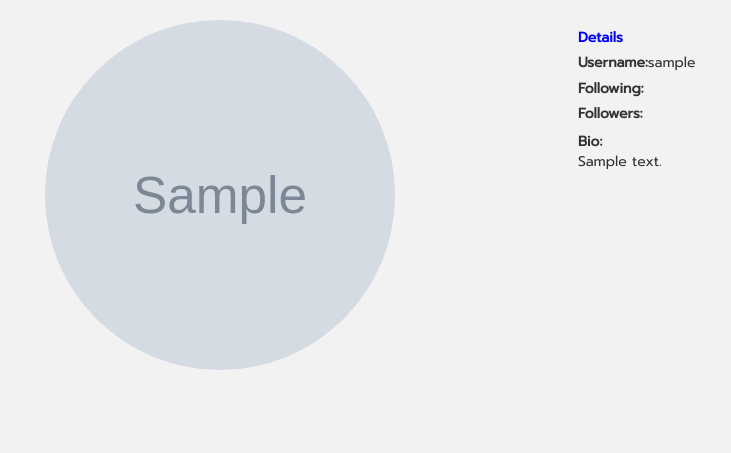
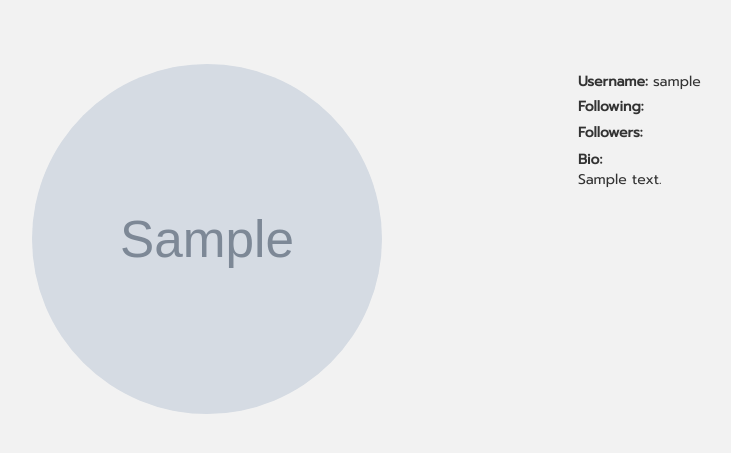
Before and after one commit to alexogola/instagram, a Django app: page /user/1 in a window 1280 px wide. Shown: the part 70-523 px from the top of the page, without its empty margins (77-808 px from the left). Run offline with Django 3.2, Linux system fonts and the light colour scheme; a user stored in the database is signed in; tables that the repository leaves empty hold one stand-in row (values such as "Sample post"); grey boxes marked "Sample" are stand-in pictures; some libraries are stand-ins or nearby versions.

Commit message:
style profile page

```diff
--- a/clone/templates/insta-pop/single.html
+++ b/clone/templates/insta-pop/single.html
@@ -1,20 +1,21 @@
 {%extends 'insta-pop/base.html'%} {% block content %}
 
 <div class="container">
+  <div class="row" style="margin-top: 5%;">
+
     <div class="col-xs-1 col-sm-1 col-md-1 col-lg-1 col-xl-1"></div>
     <div class="col-xs-10 col-sm-10 col-md-5 col-lg-5 col-xl-5">
         <img src="{{user.profile_photo.url}}" class="img-responsive img-rounded" style="height:350px; width:350px; border-radius: 50%;">
     </div>
     <div class="col-xs-10 col-sm-10 col-md-5 col-lg-5 col-xl-5">
-        <h5 style="color:blue; font-weight:bolder;">Details</h5>
-        <h5><span style="font-weight:bolder;">Username:</span>{{user.username}}</h5>
-        <h5><span style="font-weight:bolder;">Following:</span></h5>
-        <h5><span style="font-weight:bolder;">Followers:</span></h5>
+        <h5><span style="font-weight:bolder;">Username: </span>{{user.username}}</h5>
+        <h5><span style="font-weight:bolder;">Following: </span></h5>
+        <h5><span style="font-weight:bolder;">Followers: </span></h5>
         <p><span style="font-weight:bolder;">Bio:<br></span>{{user.bio}}</p>
     </div>
     <div class="col-xs-1 col-sm-1 col-md-1 col-lg-1 col-xl-1"></div>
 
-
+  </div>
 
 </div>
 
```
